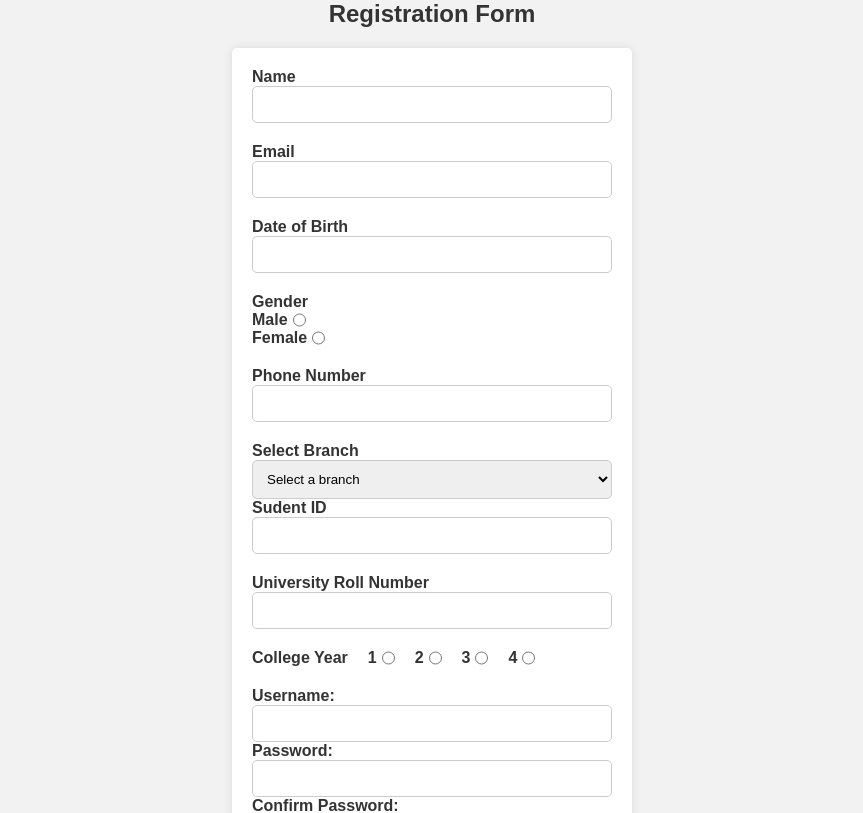
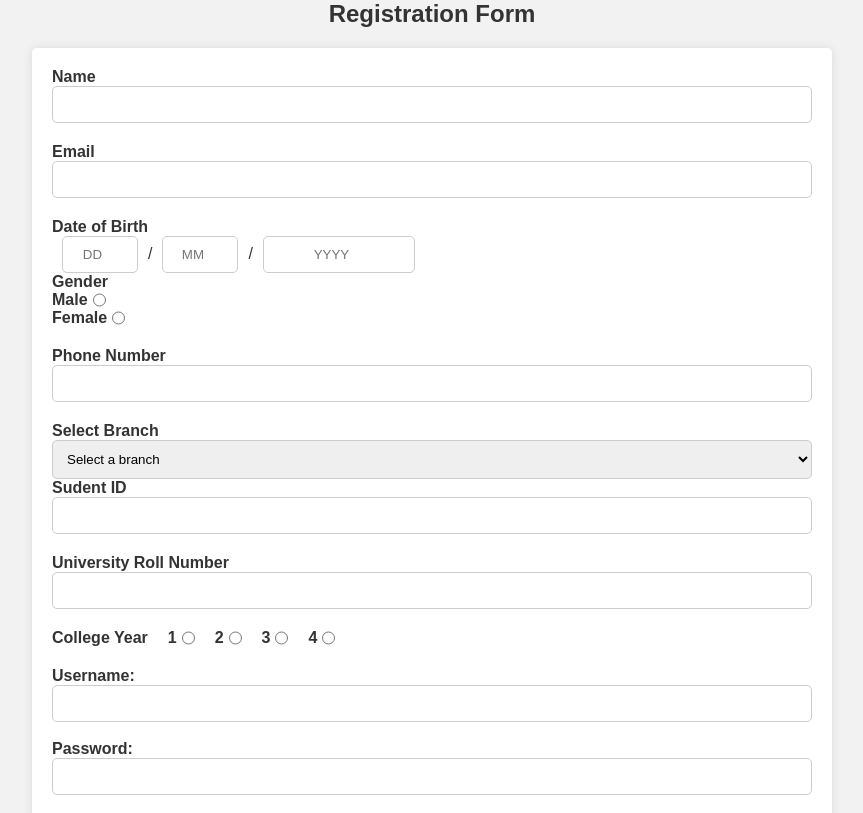
Before and after one commit to akash85246/Registration-Form-, a React (Vite) app: page / in a window 1280 px wide. Shown: the top 813 px of the page, without its empty margins (208-1071 px from the left). Built offline with nearby package versions, Linux system fonts and the light colour scheme.

Commit message:
add reqired fields

```diff
--- a/package.json
+++ b/package.json
@@ -13,6 +13,7 @@
     "preview": "vite preview"
   },
   "dependencies": {
+    "moment": "^2.29.4",
     "react": "^18.2.0",
     "react-dom": "^18.2.0"
   },
--- a/src/App.jsx
+++ b/src/App.jsx
@@ -5,12 +5,77 @@ import Checkbox from "./checkbox";
 import PasswordInput from "./password";
 import SubmitButton from "./button";
 import Gender from "./gender";
+import moment from "moment";
+
+function validateForm(event) {
+  event.preventDefault();
+  var name = document.getElementById("name").value;
+  var mail = document.getElementById("email").value;
+
+  var number = document.getElementById("number").value;
+
+  var rno = document.getElementById("rno").value;
+  var sid = document.getElementById("sid").value;
+
+  var rnoCheck = /^[^0]\d{12}$/;
+  var sidCheck = /^[^0]\d{7}$/;
+
+  var date = document.getElementById("date").value;
+  var month = document.getElementById("month").value;
+  var year = document.getElementById("year").value;
+  var nameCheck = /^[A-Za-z. ]{3,30}( [A-Za-z. ]{3,30})*$/;
+
+  var numberCheck = /^[789]{1}[0-9]{9}$/;
+
+  if (nameCheck.test(name)) {
+    document.getElementById("nameError").innerHTML = "";
+  } else {
+    document.getElementById("nameError").innerHTML = "**Name is invalid";
+    return false;
+  }
+
+  if (!numberCheck.test(number)) {
+    document.getElementById("numberError").innerHTML =
+      "**Phone Number is invalid";
+    return false;
+  } else {
+    document.getElementById("numberError").innerHTML = "";
+  }
+
+  if (sidCheck.test(sid)) {
+    document.getElementById("sidError").innerHTML = "";
+  } else {
+    document.getElementById("sidError").innerHTML = "**Sudent ID is invalid";
+    return false;
+  }
+
+  if (rnoCheck.test(rno)) {
+    document.getElementById("rnoError").innerHTML = "";
+  } else {
+    document.getElementById("rnoError").innerHTML =
+      "**University Roll Number  is invalid";
+    return false;
+  }
+
+  var dobString = date + "/" + month + "/" + year;
+  var dobMoment = moment(dobString, "DD/MM/YYYY", true);
+
+  if (dobMoment.isValid()) {
+    console.log("h1");
+    document.getElementById("dobError").innerHTML = "";
+  } else {
+    console.log("h2");
+    document.getElementById("dobError").innerHTML =
+      "**Date of Birth is invalid";
+    return false;
+  }
+}
 
 function App() {
   return (
     <>
       <Heading />
-      <form id="form">
+      <form id="form " onSubmit={validateForm}>
         <Input
           for="name"
           labelId="label-name"
@@ -18,6 +83,8 @@ function App() {
           type="text"
           nameId="name"
           placeholder="Enter Full Name"
+          spanId="nameError"
+          span=""
         ></Input>
         <Input
           for="email"
@@ -26,15 +93,38 @@ function App() {
           type="email"
           nameId="email"
           placeholder="Enter your email"
+          spanId="emailError"
+          // onChange={handleEmailChange}
         ></Input>
-        <Input
-          for="age"
-          labelId="label-age"
-          label="Date of Birth"
-          type="text"
-          nameId="age"
-          placeholder="Enter your age"
-        ></Input>
+        <div>
+          <label>Date of Birth</label>
+          <input
+            type="number"
+            placeholder="DD"
+            id="date"
+            max="31"
+            min="1"
+          ></input>
+          <span>/</span>
+
+          <input
+            type="number"
+            placeholder="MM"
+            id="month"
+            max="12"
+            min="1"
+          ></input>
+          <span>/</span>
+          <input
+            type="number"
+            placeholder="YYYY"
+            id="year"
+            max="2022"
+            min="1995"
+          ></input>
+        </div>
+
+        <span id="dobError" className="textDanger"></span>
         <Gender />
         <Input
           for="number"
@@ -43,6 +133,7 @@ function App() {
           type="number"
           nameId="number"
           placeholder="Enter your phone number"
+          spanId="numberError"
         ></Input>
         <UniversityBranchSelector />
 
@@ -51,8 +142,9 @@ function App() {
           labelId="label-SId"
           label="Sudent ID"
           type="number"
-          nameId="number"
+          nameId="sid"
           placeholder="Enter your student id"
+          spanId="sidError"
         ></Input>
         <Input
           for="rno"
@@ -60,6 +152,7 @@ function App() {
           label="University Roll Number"
           type="number"
           nameId="rno"
+          spanId="rnoError"
         ></Input>
         <Checkbox />
         <PasswordInput />
--- a/src/checkbox.jsx
+++ b/src/checkbox.jsx
@@ -4,7 +4,7 @@ export default function Checkbox() {
       <label>College Year</label>
       <div className="radio">
         <label htmlFor="year-1">1</label>
-        <input type="radio" id="year-1" name="year" />
+        <input type="radio" id="year-1" name="year" required />
       </div>
       <div className="radio">
         <label htmlFor="year-2">2</label>
--- a/src/dropdown.jsx
+++ b/src/dropdown.jsx
@@ -2,7 +2,7 @@ export default function UniversityBranchSelector() {
   return (
     <section className="branch">
       <label htmlFor="branch">Select Branch</label>
-      <select id="branch">
+      <select id="branch" required>
         <option value="">Select a branch</option>
         <option value="computer-science">Computer Science</option>
         <option value="electrical-engineering">Electrical Engineering</option>
--- a/src/gender.jsx
+++ b/src/gender.jsx
@@ -6,7 +6,7 @@ export default function Gender() {
       <label>Gender</label>
       <div className="radio">
         <label htmlFor="male">Male</label>
-        <input type="radio" id="male" name="gender" value="male" />
+        <input type="radio" id="male" name="gender" value="male" required />
       </div>
       <div className="radio">
         <label htmlFor="female">Female</label>
--- a/src/index.css
+++ b/src/index.css
@@ -10,8 +10,8 @@ body {
   color: #333;
 }
 
-#form {
-  max-width: 400px;
+#form\ {
+  max-width: 800px;
   margin: 0 auto;
   background-color: #fff;
   padding: 20px;
@@ -46,9 +46,10 @@ select {
   border-radius: 5px;
 }
 
-#passwordStrength {
+#passwordStrength,
+.textDanger {
   font-size: 14px;
-  color: #333;
+  color: red;
   margin-top: 5px;
 }
 
@@ -93,3 +94,17 @@ button:hover {
   display: flex;
   column-gap: 5px;
 }
+
+
+#date,
+#month {
+  width: 10%;
+  text-align: center;
+  margin: 0 10px;
+}
+#year {
+  width: 20%;
+  text-align: center;
+  margin: 0 10px;
+
+}
--- a/src/input.jsx
+++ b/src/input.jsx
@@ -1,5 +1,10 @@
+export default function Input(props) {
+  const handleBlur = (e) => {
+    if (props.onBlur) {
+      props.onBlur(e.target.value);
+    }
+  };
 
-export default function Input(props){
   return (
     <>
       <div className="form-control">
@@ -7,8 +12,11 @@ export default function Input(props){
           {props.label}
         </label>
         <section>
-            <input type={props.type} id={props.nameId}  />
+          <input type={props.type} id={props.nameId} onBlur={handleBlur} />
         </section>
+        <span id={props.spanId} className="textDanger">
+          {props.span}
+        </span>
       </div>
     </>
   );
--- a/src/password.jsx
+++ b/src/password.jsx
@@ -38,6 +38,7 @@ const PasswordInput = () => {
         value={username}
         onChange={handleUsernameChange}
       />
+      <div></div>
       <br />
       <label htmlFor="password">Password:</label>
       <input
@@ -46,6 +47,7 @@ const PasswordInput = () => {
         value={password}
         onChange={handlePasswordChange}
       />
+      <div></div>
       <br />
       <label htmlFor="confirmPassword">Confirm Password:</label>
       <input
@@ -54,7 +56,8 @@ const PasswordInput = () => {
         value={confirmPassword}
         onChange={handleConfirmPasswordChange}
       />
-      <div>Password Strength: {passwordStrength}</div>
+      <span id="pass" className="textDanger"> </span>
+      <div id="passwordStrength">Password Strength: {passwordStrength}</div>
     </div>
   );
 };
```
Also changed, not shown: src/index.jsx (+2 -5 lines), 1 other file (tests, documents, lock files or other folders). Lines whose indentation alone changed are shown as unchanged.
